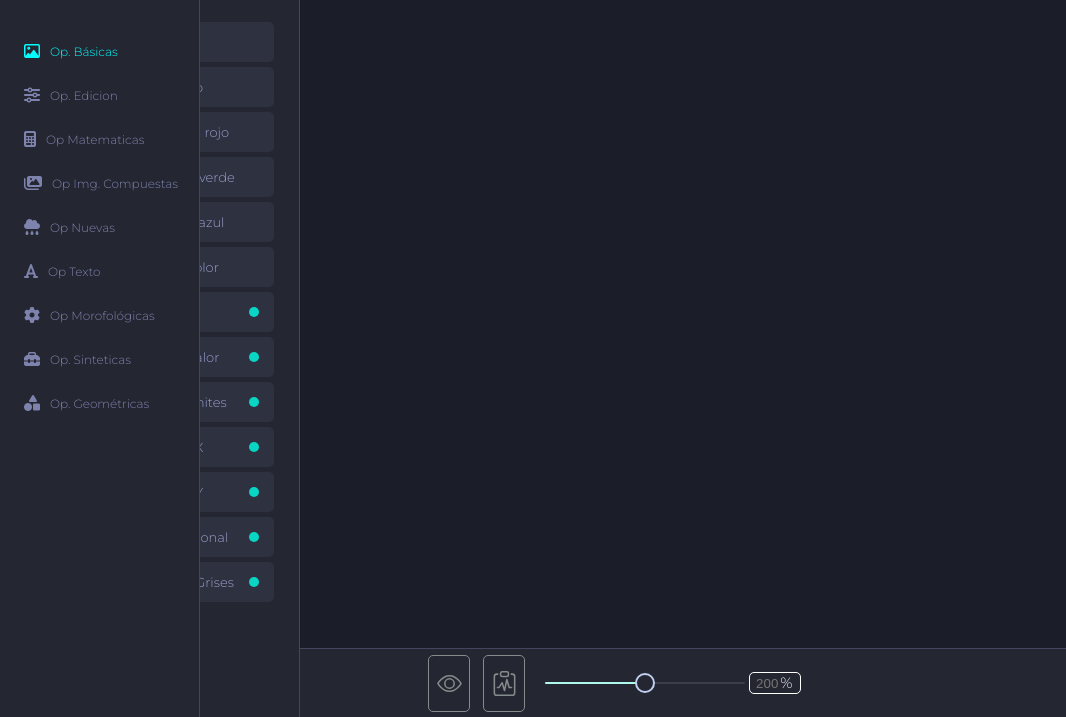
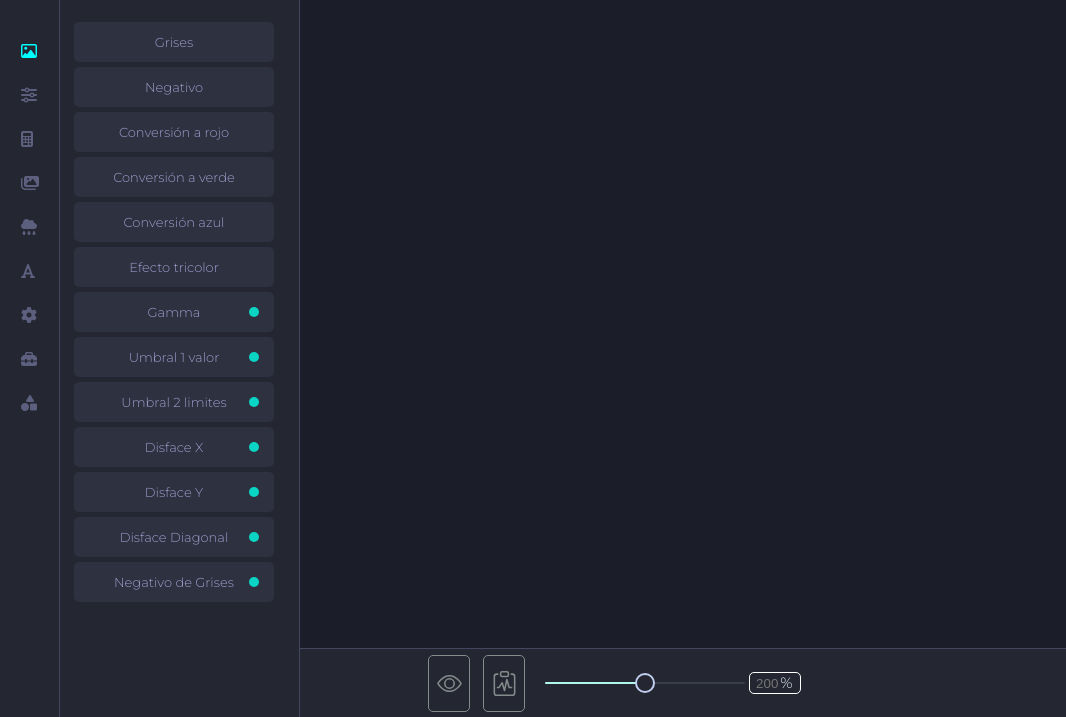
Before and after one commit to PROCESAMIENTOdeIMAGEN/Proyecto-Procesamiento, a website built with webpack: page src/indexA.html in a window 1280 px wide. Shown: the part 83-800 px from the top of the page, without its empty margins (0-1066 px from the left). Built offline with nearby package versions, Linux system fonts and the light colour scheme.

Commit message:
Update indexA.html
FixedsSIde-menus

```diff
--- a/src/indexA.html
+++ b/src/indexA.html
@@ -13,51 +13,53 @@
 </head>
 <body>
       <section class="container">
-            <div class="sidemenu active" id="sidemenu">
-                  <div class="item-menu active coloractive" id="item-menu">
+            <div class="sidemenu" id="sidemenu">
+           <div class="item-menu coloractive" id="item-menu">
 
             <i class="fa-regular fa-image"></i>
             <p>Op. Básicas</p>
            </div>
-                  <div class="item-menu active" id="item-menu1">
+           <div class="item-menu" id="item-menu1">
 
             <i class="fa-solid fa-sliders"></i>
             <p>Op. Edicion</p>
            </div>
-                  <div class="item-menu active" id="item-menu2">
+           <div class="item-menu" id="item-menu2">
 
             <i class="fa-solid fa-calculator"></i>
             <p>Op Matematicas</p>
            </div>
-                  <div class="item-menu active" id="item-menu3">
+           <div class="item-menu" id="item-menu3">
 
             <i class="fa-solid fa-images"></i>
             <p>Op Img. Compuestas</p>
            </div>
-                  <div class="item-menu active" id="item-menu4">
+           <div class="item-menu" id="item-menu4">
 
             <i class="fa-solid fa-cloud-rain"></i>
             <p>Op Nuevas</p>
            </div>
-                  <div class="item-menu active" id="item-menu5">
+           <div class="item-menu" id="item-menu5">
 
             <i class="fa-solid fa-font"></i>
             <p>Op Texto</p>
            </div>
-                  <div class="item-menu active" id="item-menu6">
+           <div class="item-menu" id="item-menu6">
 
             <i class="fa-solid fa-gear"></i>
             <p>Op Morofológicas</p>
            </div>
-                  <div class="item-menu active" id="item-menu7">
+           <div class="item-menu" id="item-menu7">
 
             <i class="fa-solid fa-toolbox"></i>
             <p>Op. Sinteticas</p>
            </div>
-                  <div class="item-menu active" id="item-menu8">
+           <div class="item-menu" id="item-menu8">
             <i class="fa-solid fa-shapes"></i>
             <p>Op. Geométricas</p>
            </div>
+
+
         </div>
         <!-- [0][0][0][0][0][0][0][0][0] --------MENU LOGO/open-close files------[0][0][0][0][0][0][0][0][0][0][0][0]-->
         <div class="menu-top" id="menu-top">
```
Lines whose indentation alone changed are shown as unchanged.
